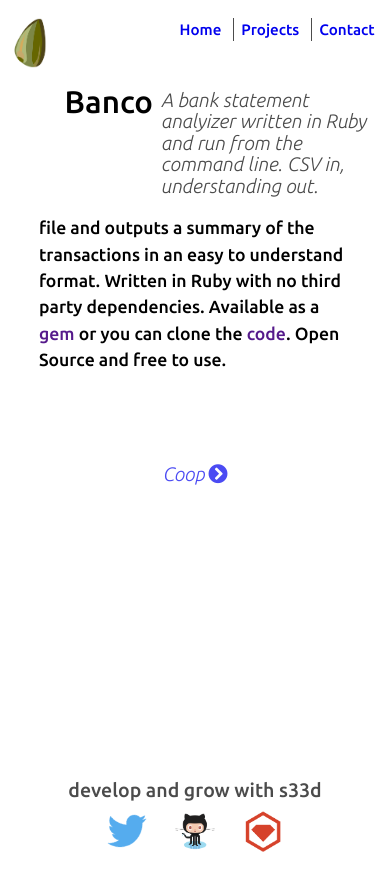
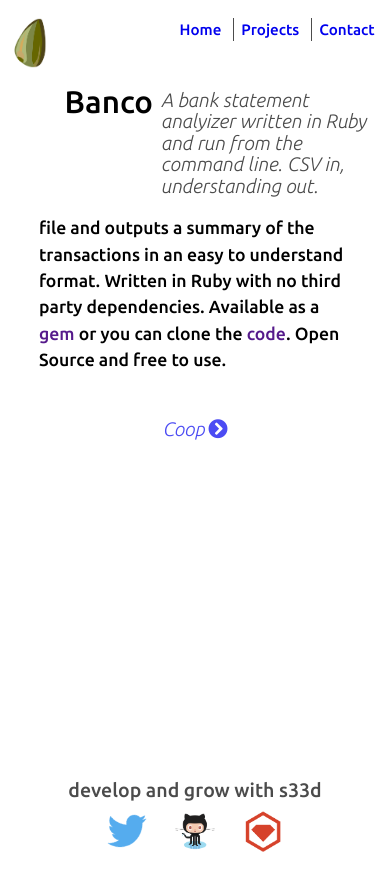
Before and after one commit to s33dco/s33dsite, a Jekyll site: the page built from _posts/2017-11-11-banco.html, in a window 390 px wide. Shown: the top 891 px of the page. Built offline with Jekyll 4.4.1, drawn with Linux system fonts in a browser that asks for light colours; nearby versions of some CDN libraries.

Commit message:
rwd >800px proj nav spacing

```diff
--- a/css/main.css
+++ b/css/main.css
@@ -286,8 +286,6 @@
 /* mobile */
 
 @media (max-width: 800px){
-
-
   .callout-section {
     padding: 8vh 5vw 0;
   }
@@ -305,7 +303,7 @@
     flex-direction: column;
   }
   p {
-  font-size: 1.1em;
+    font-size: 1.1em;
   }
   .footer-strap h3 {
     display: block;
@@ -341,22 +339,19 @@
   .project-nav {
    font-size: 5vw;
    font-style: italic;
-   margin:  10vh auto 10vh;
+   margin:  5vh auto 5vh;
    opacity: 0.7;
    text-align: center;
   }
-
   .project-nav a {
     padding : 0 2vw;
   }
   .prev i {
     padding-right: 1vw;
   }
-
   .next i {
     padding-left: 1vw;
   }
-
 }
 /* large displays*/
 @media (min-width: 1400px) {
```
Also changed, not shown: 1 other file.
